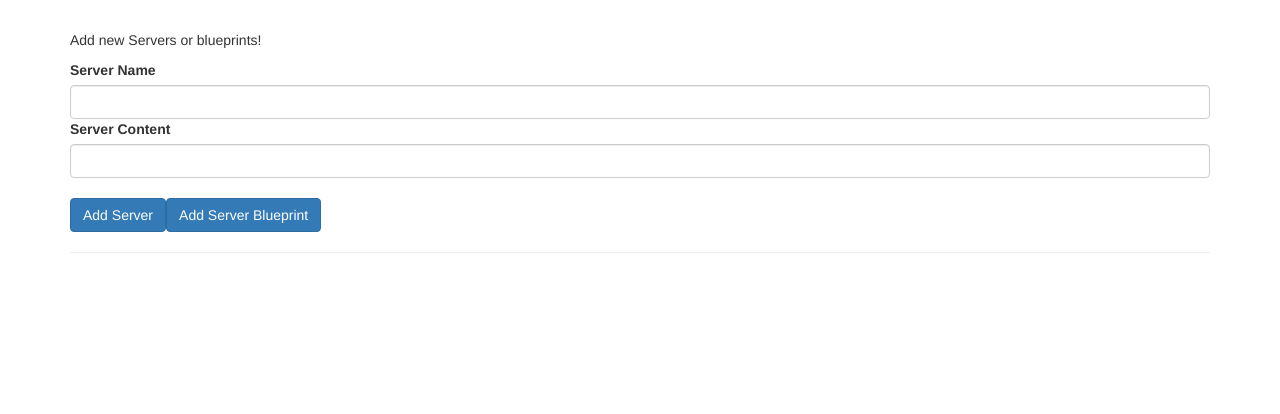
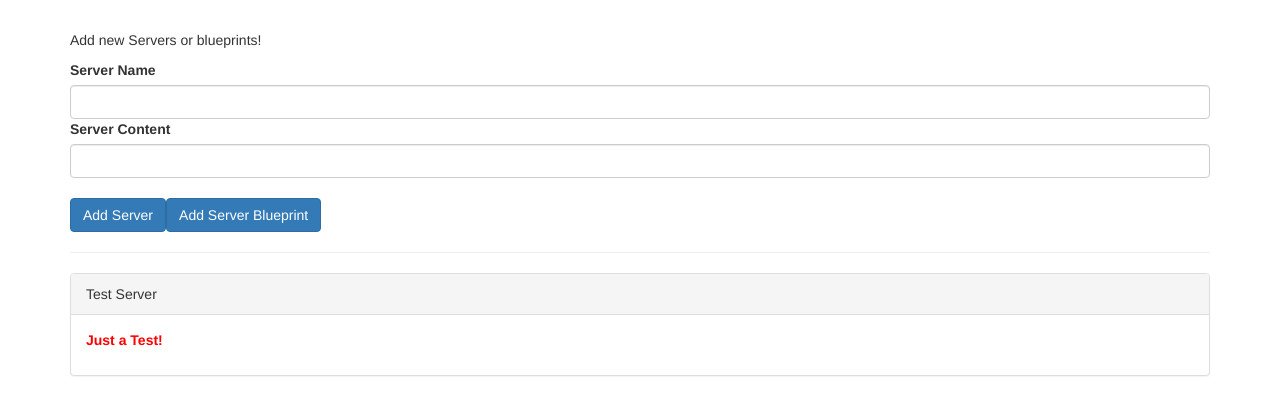
Before and after one commit to TigranTheGreat/NG6-CMP-Databinding-Start, an Angular app: page / in a window 1280 px wide. Shown: the top 414 px of the page. Built offline with nearby package versions, Linux system fonts and the light colour scheme.

Commit message:
Input/Output (Prop/Event)

```diff
--- a/src/app/app.component.html
+++ b/src/app/app.component.html
@@ -1,9 +1,15 @@
 <div class="container">
-  <app-cockpit></app-cockpit>
+  <app-cockpit
+    (serverCreated)="onServerAdded($event)"
+    (bpCreated)="onBlueprintAdded($event)"
+    ></app-cockpit>
   <hr>
   <div class="row">
     <div class="col-xs-12">
-      <app-server-element *ngFor="let serverElement of serverElements"></app-server-element>
+      <app-server-element
+        *ngFor="let serverElement of serverElements"
+        [data]="serverElement"
+      ></app-server-element>
     </div>
   </div>
 </div>
--- a/src/app/app.component.ts
+++ b/src/app/app.component.ts
@@ -6,5 +6,23 @@
   styleUrls: ['./app.component.css']
 })
 export class AppComponent {
-  serverElements = [];
+  serverElements = [
+    { type: 'server', name: 'Test Server', content: 'Just a Test!' }
+  ];
+
+  onServerAdded(serverData : { serverName : string, serverContent : string }) {
+    this.serverElements.push({
+      type: 'server',
+      name: serverData.serverName,
+      content: serverData.serverContent
+    });
+  }
+
+  onBlueprintAdded(blueprintData : { serverName : string, serverContent : string }) {
+    this.serverElements.push({
+      type: 'blueprint',
+      name: blueprintData.serverName,
+      content: blueprintData.serverContent
+    });
+  }
 }
--- a/src/app/cockpit/cockpit.component.ts
+++ b/src/app/cockpit/cockpit.component.ts
@@ -1,4 +1,4 @@
-import { Component, OnInit } from '@angular/core';
+import { Component, OnInit, EventEmitter, Output } from '@angular/core';
 
 @Component({
   selector: 'app-cockpit',
@@ -6,6 +6,8 @@
   styleUrls: ['./cockpit.component.css']
 })
 export class CockpitComponent implements OnInit {
+  @Output() serverCreated = new EventEmitter<{ serverName : string, serverContent : string }>();
+  @Output('bpCreated') blueprintCreated = new EventEmitter<{ serverName : string, serverContent : string }>();
   newServerName = '';
   newServerContent = '';
 
@@ -15,18 +17,16 @@
   }
 
   onAddServer() {
-    this.serverElements.push({
-      type: 'server',
-      name: this.newServerName,
-      content: this.newServerContent
-    });
+    this.serverCreated.emit({
+      serverName : this.newServerName,
+      serverContent : this.newServerContent
+    })
   }
 
   onAddBlueprint() {
-    this.serverElements.push({
-      type: 'blueprint',
-      name: this.newServerName,
-      content: this.newServerContent
-    });
+    this.blueprintCreated.emit({
+      serverName : this.newServerName,
+      serverContent : this.newServerContent
+    })
   }
 }
--- a/src/app/server-element/server-element.component.css
+++ b/src/app/server-element/server-element.component.css
@@ -0,0 +1,3 @@
+p {
+  color: blue;
+}
--- a/src/app/server-element/server-element.component.ts
+++ b/src/app/server-element/server-element.component.ts
@@ -1,11 +1,13 @@
-import { Component, OnInit } from '@angular/core';
+import { Component, OnInit, Input, ViewEncapsulation } from '@angular/core';
 
 @Component({
   selector: 'app-server-element',
   templateUrl: './server-element.component.html',
   styleUrls: ['./server-element.component.css']
+  //encapsulation: ViewEncapsulation.ShadowDom
 })
 export class ServerElementComponent implements OnInit {
+  @Input('data') element : { type: string, name: string, content: string };
 
   constructor() { }
 
```
Also changed, not shown: src/app/server-element/server-element.component.html (line endings or trailing spaces), 1 other file (tests, documents, lock files or other folders).
